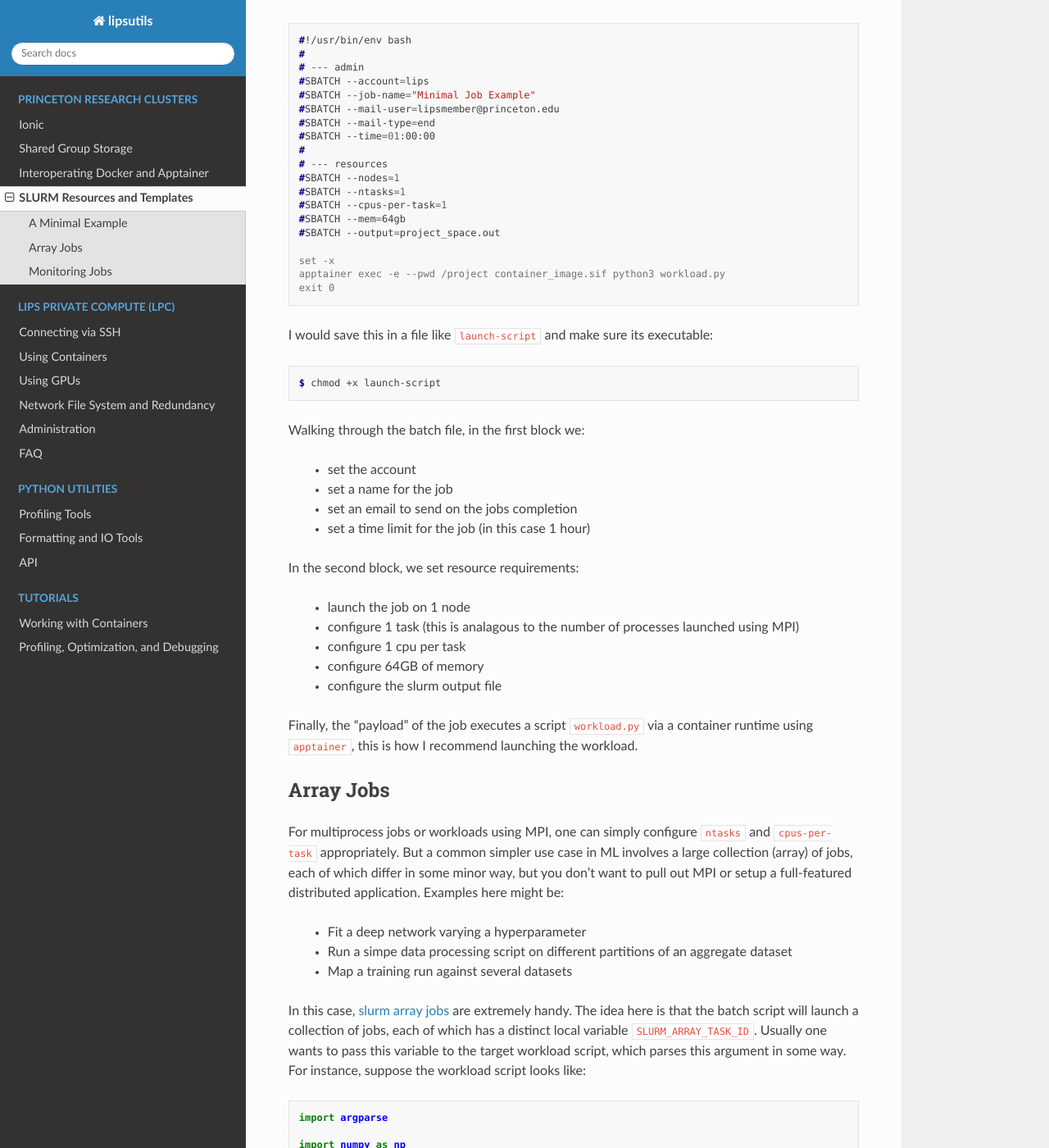
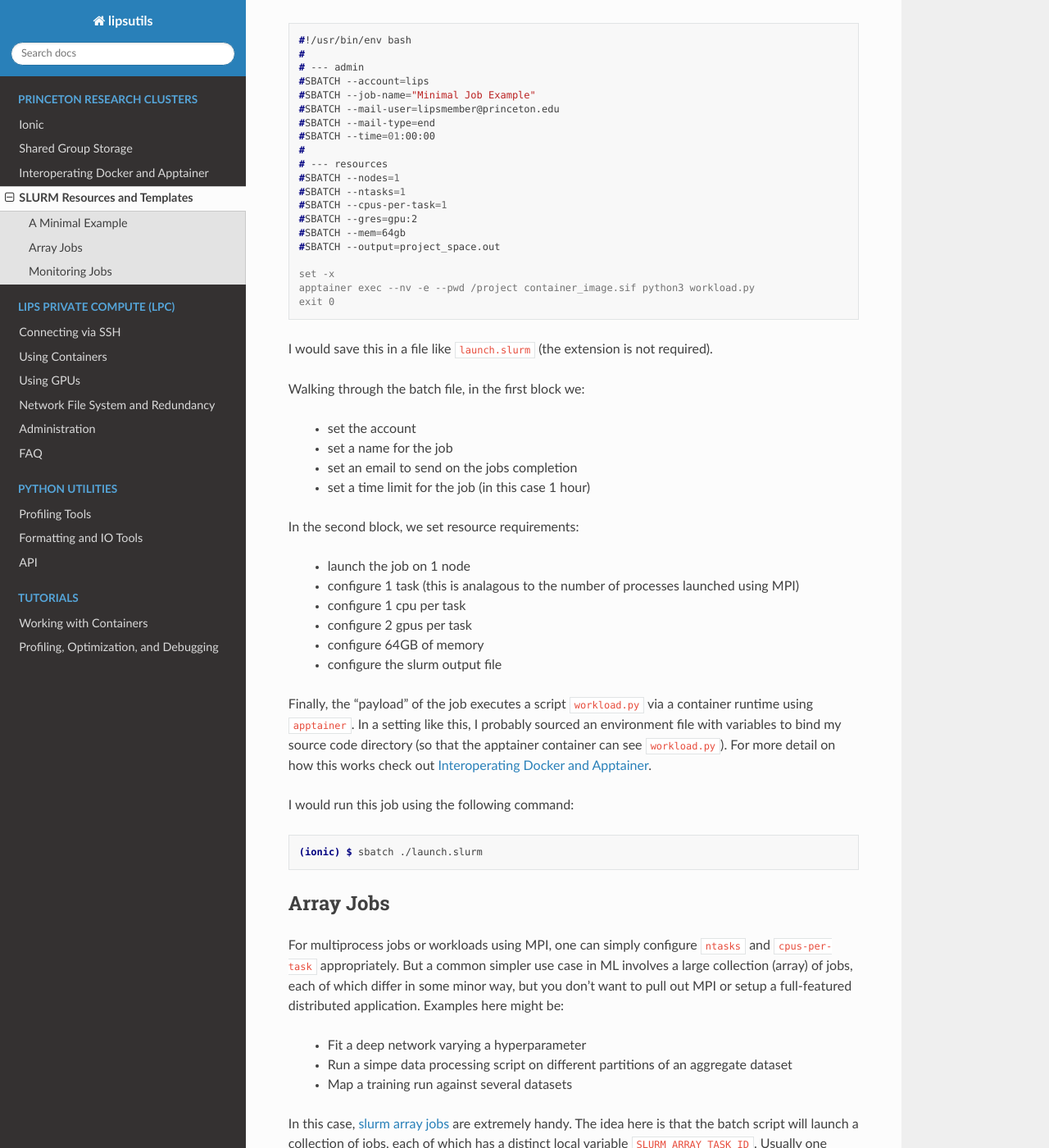
Before and after one commit to PrincetonLIPS/lipsutils, a Sphinx documentation site: the page built from docs/cluster-utils/slurm.rst, in a window 1280 px wide and 1400 px high, scrolled down 236 px. Shown: the whole window at 82% size. Built offline with Sphinx 7.4.7 and the Read the Docs theme 3.1.0, drawn with Linux system fonts in a browser that asks for light colours; some of the changed text lies outside the part shown.

Commit message:
doc: improving slurm documentation

```diff
--- a/docs/cluster-utils/slurm.rst
+++ b/docs/cluster-utils/slurm.rst
@@ -21,18 +21,16 @@ A minimal batch script looks something like this:
    #SBATCH --nodes=1
    #SBATCH --ntasks=1
    #SBATCH --cpus-per-task=1
+   #SBATCH --gres=gpu:2
    #SBATCH --mem=64gb
    #SBATCH --output=project_space.out
 
    set -x
-   apptainer exec -e --pwd /project container_image.sif python3 workload.py
+   apptainer exec --nv -e --pwd /project container_image.sif python3 workload.py
    exit 0
 
-I would save this in a file like ``launch-script`` and make sure its executable:
+I would save this in a file like ``launch.slurm`` (the extension is not required).
 
-.. code-block:: console
-
-   $ chmod +x launch-script
 
 Walking through the batch file, in the first block we:
 
@@ -46,11 +44,21 @@ In the second block, we set resource requirements:
  - launch the job on 1 node
  - configure 1 task (this is analagous to the number of processes launched using MPI)
  - configure 1 cpu per task
+ - configure 2 gpus per task
  - configure 64GB of memory
  - configure the slurm output file
 
-Finally, the "payload" of the job executes a script ``workload.py`` via a container runtime using ``apptainer``, this is how I recommend
-launching the workload.
+Finally, the "payload" of the job executes a script ``workload.py`` via a container runtime using ``apptainer``.
+In a setting like this, I probably sourced an environment file with variables to bind my source code directory (so that the apptainer
+container can see ``workload.py``).
+For more detail on how this works check out :doc:`apptainer`.
+
+I would run this job using the following command:
+
+.. code-block:: console
+
+   (ionic) $ sbatch ./launch.slurm
+
 
 Array Jobs
 ----------
@@ -86,14 +94,16 @@ For instance, suppose the workload script looks like:
        if args.task_id >= args.num_tasks:
            raise ValueError(f"Got {args.task_id=} but {args.num_tasks=}")
 
-       step_sizes: np.ndarray = np.logspace(-6, -2, num=50)
+       step_sizes: np.ndarray = np.logspace(-6, -2, num=args.num_tasks)
        train_net(step_sizes[args.task_id])
 
    if __name__=="__main__":
       args = parser.parse_args()
       main(args)
 
-We use the provided task id determine which step size to train the network with. The launch script could look as follows:
+We use the provided task id determine which step size to train the network with, and have resolution that
+depends on how many tasks we are able to launch in total.
+The launch script could look as follows:
 
 .. code-block:: console
 
@@ -126,3 +136,7 @@ After submitting a job to the scheduler, you can check the status of your jobs u
 .. code-block:: console
 
    $ squeue -u ${USER}
+
+Once the job begins, you should depend on your logging to track progress, which highlights the importance of informative logs so that you have a sense
+for what's going on.
+You could also use a tool like `Tensorboard <https://www.tensorflow.org/tensorboard>`_ or `wandb <https://wandb.ai/site/>`_.
```
Also changed, not shown: docs/cluster-utils/apptainer.rst (+5 -4 lines).
